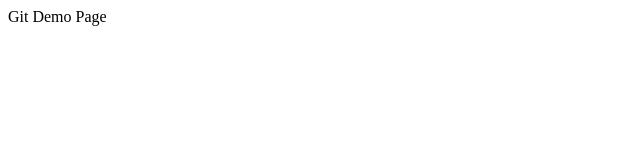
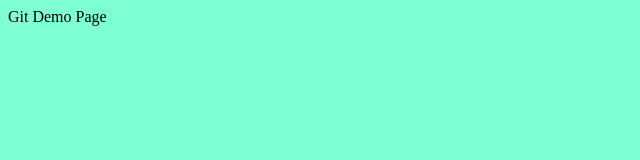
Before and after one commit to neilsharma2003/demo-repo, a plain HTML site: page index.html in a window 1280 px wide. Shown: the whole page, without its empty margins (0-640 px from the left). Drawn offline with Linux system fonts and the light colour scheme.

Commit message:
Adds styling and fixes the linked markup

```diff
--- a/index.html
+++ b/index.html
@@ -5,6 +5,7 @@
     <meta http-equiv="X-UA-Compatible" content="IE=edge">
     <meta name="viewport" content="width=device-width, initial-scale=1.0">
     <title>Document</title>
+    <link rel="stylesheet" href="styles.css">
 </head>
 <body>
     Git Demo Page
--- /dev/null
+++ b/styles.css
@@ -0,0 +1,4 @@
+body {
+    background-color: aquamarine;
+    -webkit-transition-timing-function: cubic-bezier(0.075, 0.82, 0.165, 1);
+}
```
